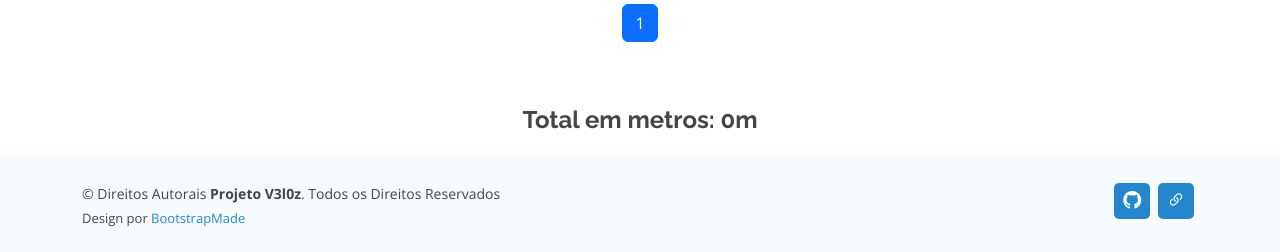
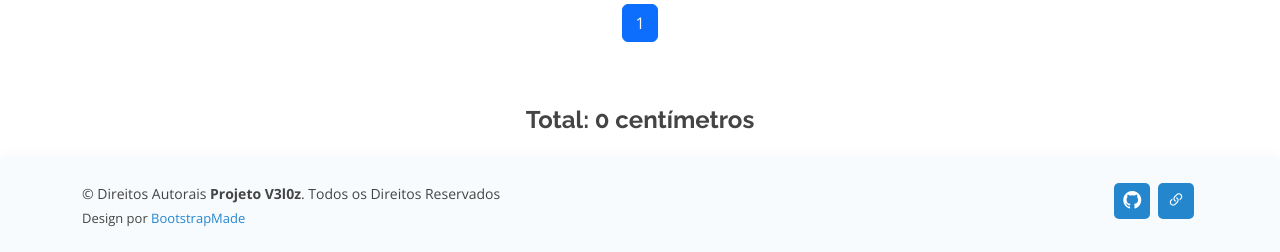
Before and after one commit to leon-rdo/gestao_estoque, a Django app: a page that uses inventory_management/templates/product_detail.html in a window 1280 px wide. Shown: the part 836-1088 px from the top of the page. Run offline with Django 5.2, Linux system fonts and the light colour scheme; a user stored in the database is signed in; tables that the repository leaves empty hold one stand-in row (values such as "Sample post"); grey boxes marked "Sample" are stand-in pictures; some libraries are stand-ins or nearby versions.

Commit message:
style: modify measure name in front end

```diff
--- a/inventory_management/models.py
+++ b/inventory_management/models.py
@@ -93,6 +93,9 @@ class Product(models.Model):
     updated_by = models.ForeignKey('auth.User', verbose_name=_('Atualizado por'), on_delete=models.CASCADE, related_name='product_updated_by', null=True, editable=False)
     updated_at = models.DateTimeField(_('Atualizado em'), auto_now=True, null=True, editable=False)
 
+
+    def get_measure(self):
+        return self.get_measure_display()
 
     def save(self, *args, **kwargs):
         if "liso" in self.name.lower() and self.color is None:
--- a/inventory_management/templates/product_detail.html
+++ b/inventory_management/templates/product_detail.html
@@ -85,7 +85,7 @@
             </nav>
         </div>
     </div>
-    <h4 class="d-flex justify-content-center"><strong>Total em metros: {{total_weight_length}}m</strong></h4>
+    <h4 class="d-flex justify-content-center"><strong>Total: {{total_weight_length}} {{object.get_measure|lower }}</strong></h4>
     {% endif %}
 </div>
 {% else %}
```
